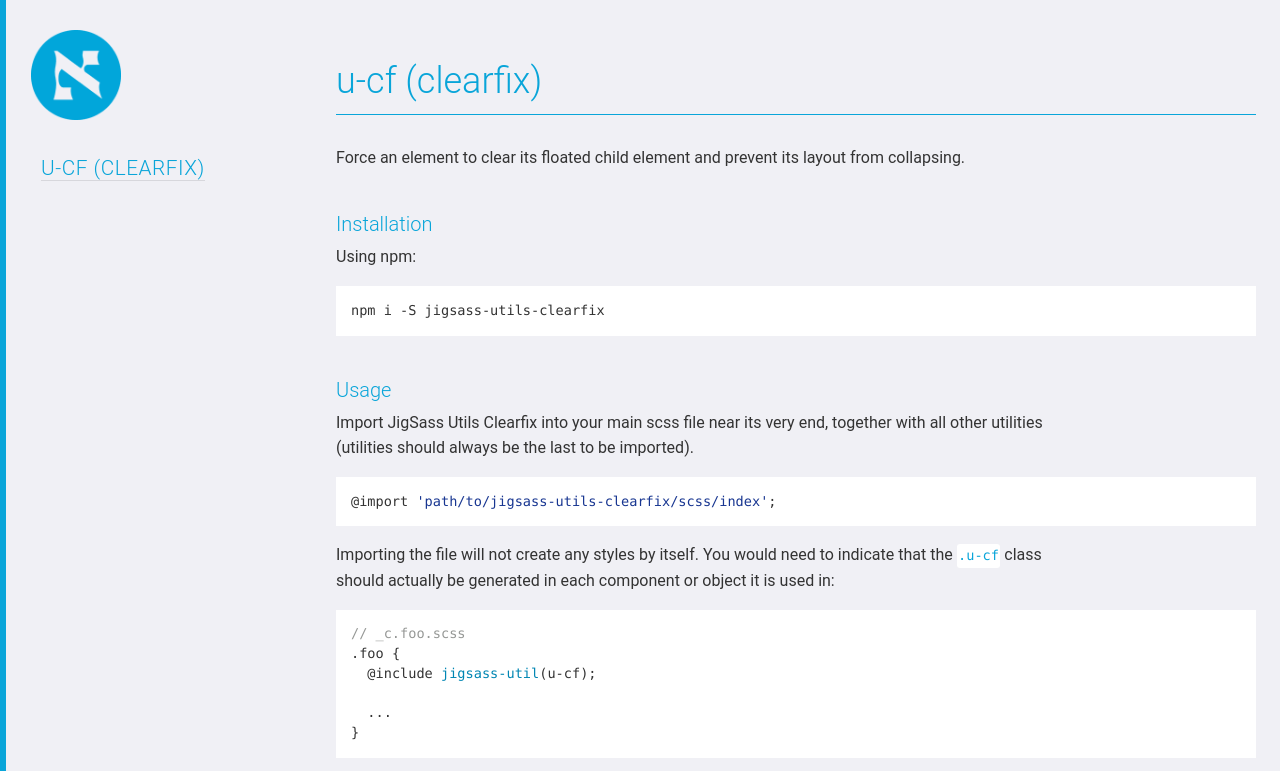
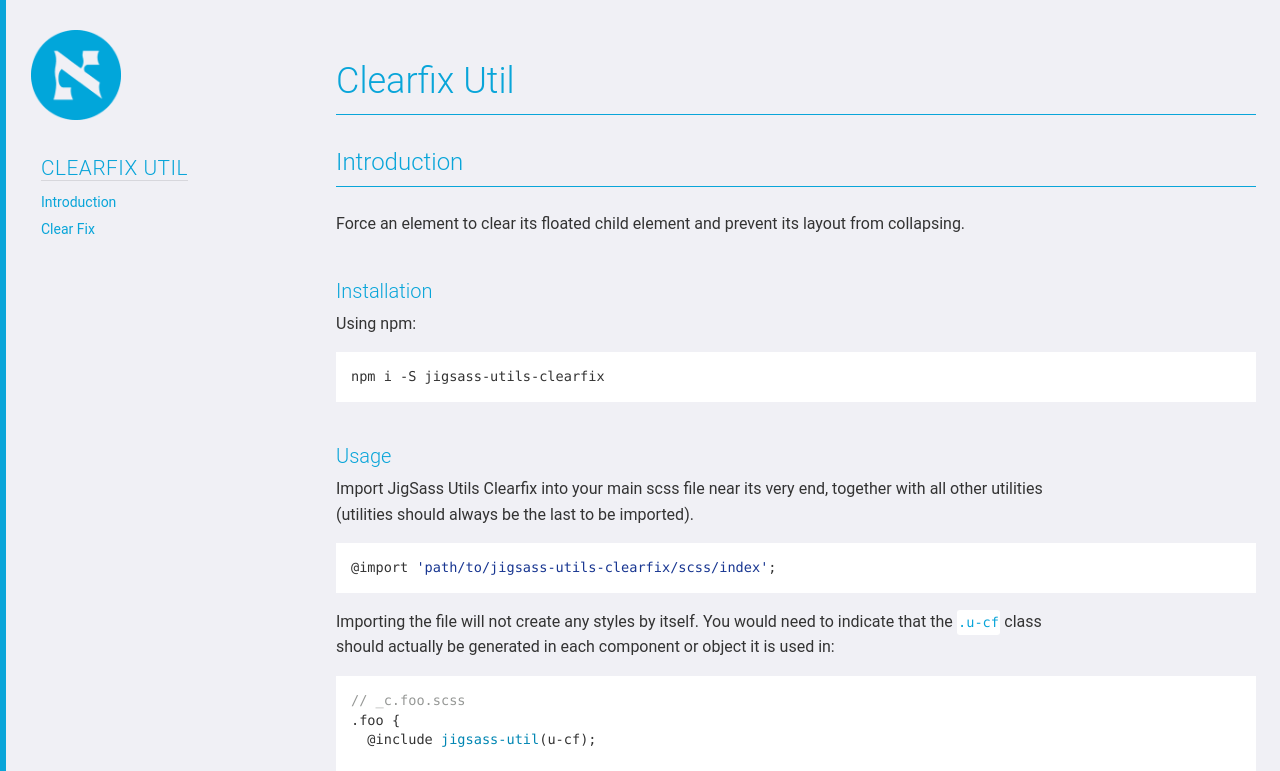
Before and after one commit to TxHawks/jigsass-utils-clearfix, a plain HTML site: page index.html in a window 1280 px wide. Shown: the top 771 px of the page. Drawn offline with Linux system fonts and the light colour scheme.

Commit message:
Fix documentation typo

```diff
--- a/index.html
+++ b/index.html
@@ -14,9 +14,19 @@
 	<ul>
 
 				<li>
-					<a href="#u-cf-clearfix"><span>u-cf (clearfix)</span></a>
+					<a href="#clearfix-util"><span>Clearfix Util</span></a>
 
 	<ul>
+
+				<li>
+					<a href="#introduction"><span>Introduction</span></a>
+
+				</li>
+
+				<li>
+					<a href="#clear-fix"><span>Clear Fix</span></a>
+
+				</li>
 
 	</ul>
 
@@ -29,13 +39,13 @@
 
 <main>
 
-		<section id="u-cf-clearfix">
-			<h2>u-cf (clearfix)</h2>
+		<section id="clearfix-util">
+			<h2>Clearfix Util</h2>
 			<div>
 
 
-		<section>
-
+		<section id="introduction">
+			<h3>Introduction</h3>
 			<div>
 				<p>Force an element to clear its floated child element and
 prevent its layout from collapsing.</p>
@@ -79,7 +89,15 @@ as anyone going through a partial, can easily understand how it should be marked
 glance.</p>
 <p>As far as bloat goes, just don&#39;t worry about it - the actual styles will only be generated once,
 at the location in the cascade where the Jigsass Clearfix partial was imported into the main file:</p>
-<pre><code class="lang-scss">// output.css
+
+
+			</div>
+		</section>
+
+		<section id="clear-fix">
+			<h3>Clear Fix</h3>
+			<div>
+				<pre><code class="lang-scss">// output.css
 .u-cf:after {
   clear: both;
   content: &#39;&#39;;
@@ -98,7 +116,7 @@ at the location in the cascade where the Jigsass Clearfix partial was imported i
 			</div>
 		</section>
 
-	<footer>Last modified Friday, 22 April 2016 22:49</footer>
+	<footer>Last modified Saturday, 23 April 2016 19:12</footer>
 </main>
 <script src="prism.js"></script>
 <script src="examples.js"></script>
```
Also changed, not shown: assets/sg.css (+11 -4 lines).
